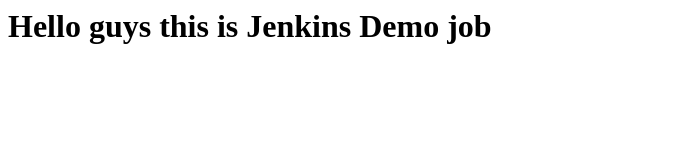
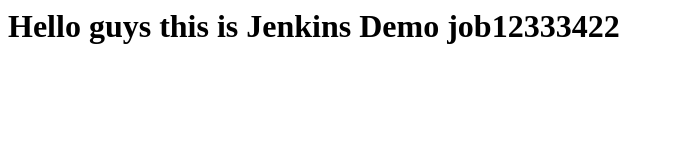
Before and after one commit to Sunilkumar78645/myrepo, a plain HTML site: page index.html in a window 1280 px wide. Shown: the whole page, without its empty margins (0-674 px from the left). Drawn offline with Linux system fonts and the light colour scheme.

Commit message:
Update index.html

```diff
--- a/index.html
+++ b/index.html
@@ -1,5 +1,5 @@
 <html>
 <body>
-<h1> Hello guys this is Jenkins Demo job </h1>
+<h1> Hello guys this is Jenkins Demo job12333422</h1>
 </body>
 </html>
```
